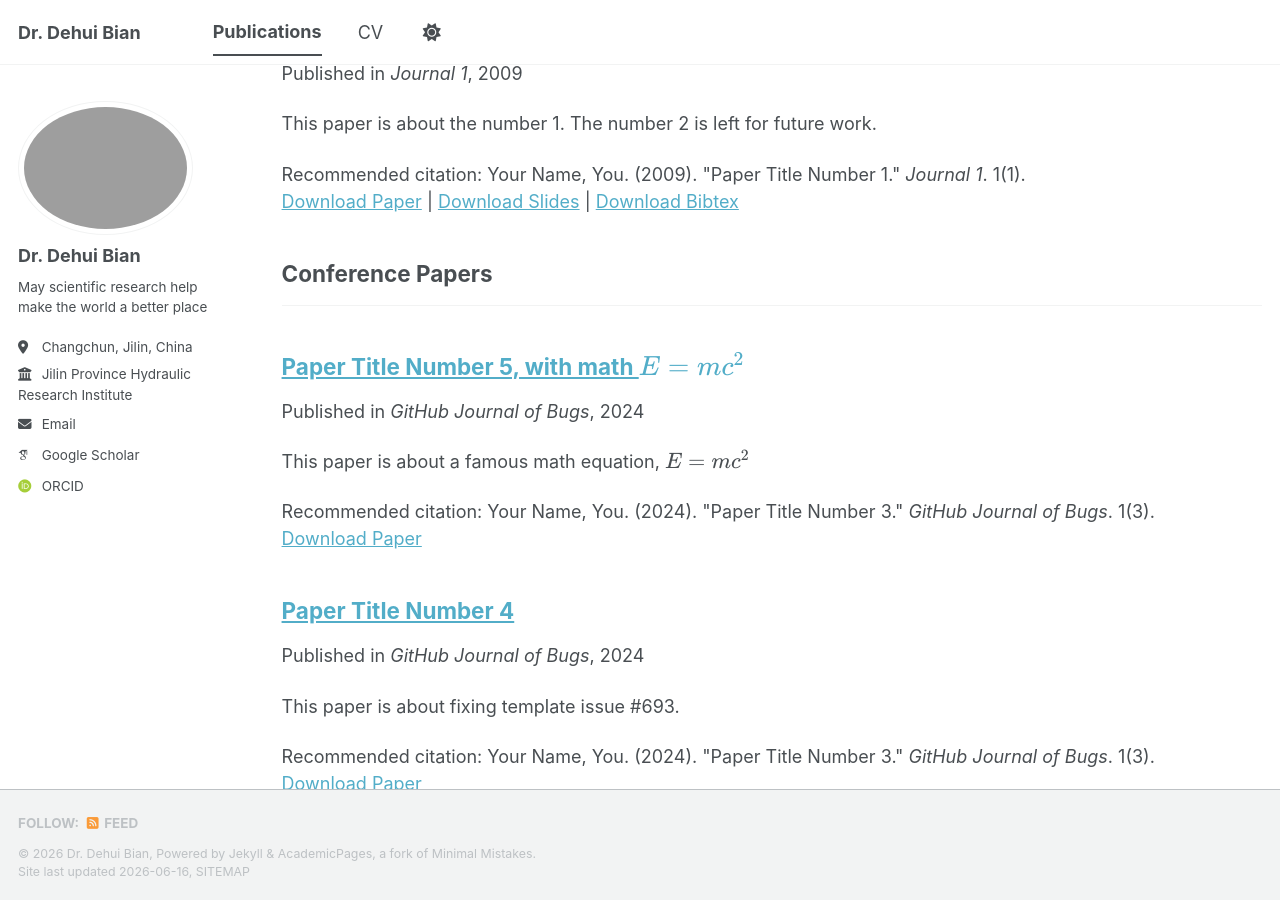
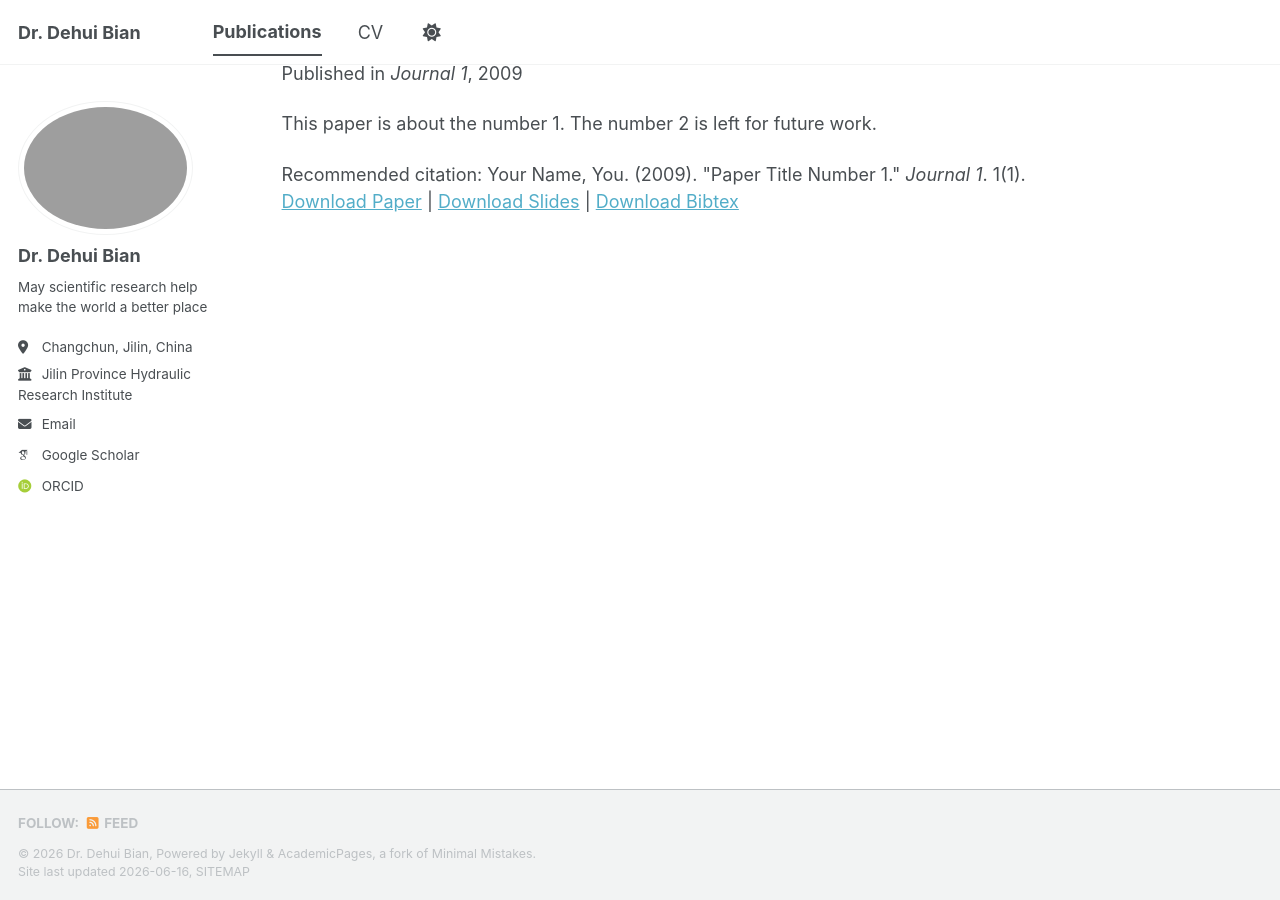
Before and after one commit to DehuiBian/dehuibian.github.io, a Jekyll site: the page built from _pages/publications.html, in a window 1280 px wide and 900 px high, scrolled down 781 px. Built offline with Jekyll 4.4.1, drawn with Linux system fonts in a browser that asks for light colours; some web fonts are replaced; a script bundle is joined from its source files by our own code; library files that are not in the unit come from our copies.

Commit message:
_config.yml

```diff
--- a/_config.yml
+++ b/_config.yml
@@ -84,8 +84,6 @@ publication_category:
     title: 'Books'
   manuscripts:
     title: 'Journal Articles'
-  conferences:
-    title: 'Conference Papers'
 
 # Site Settings
 teaser                   :  # filename of teaser fallback teaser image placed in /images/ for social media previews
```
